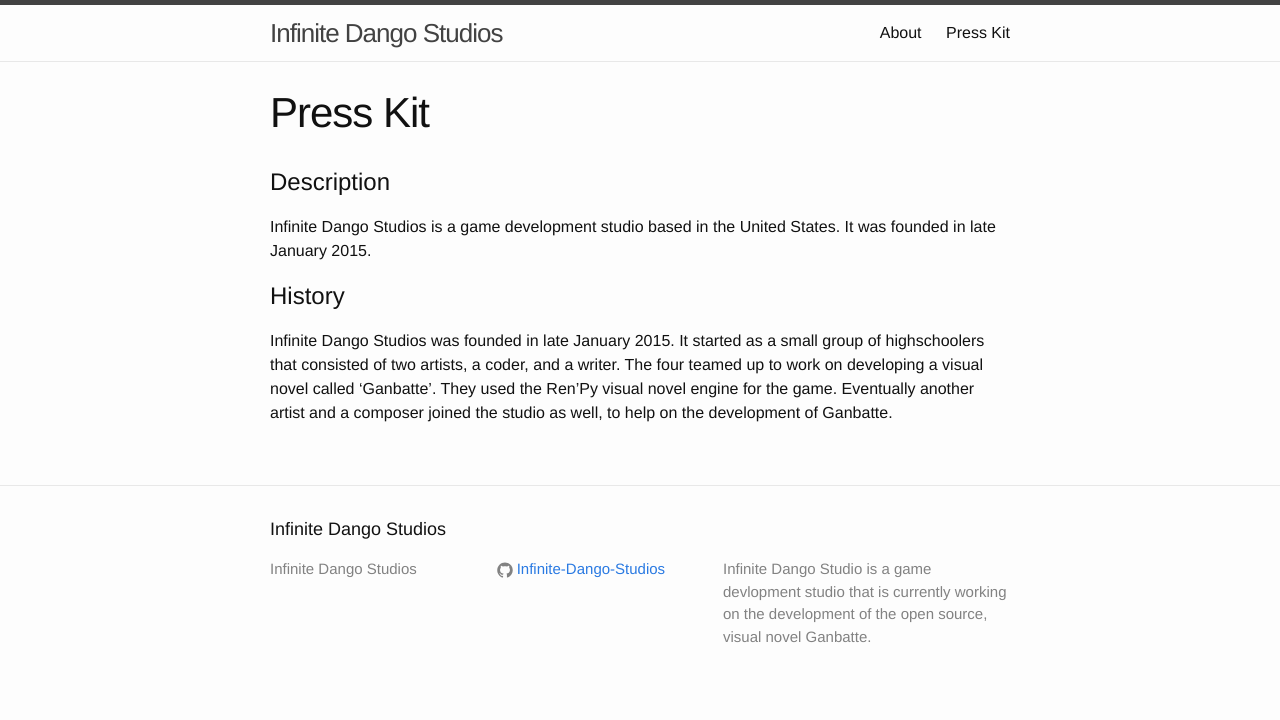
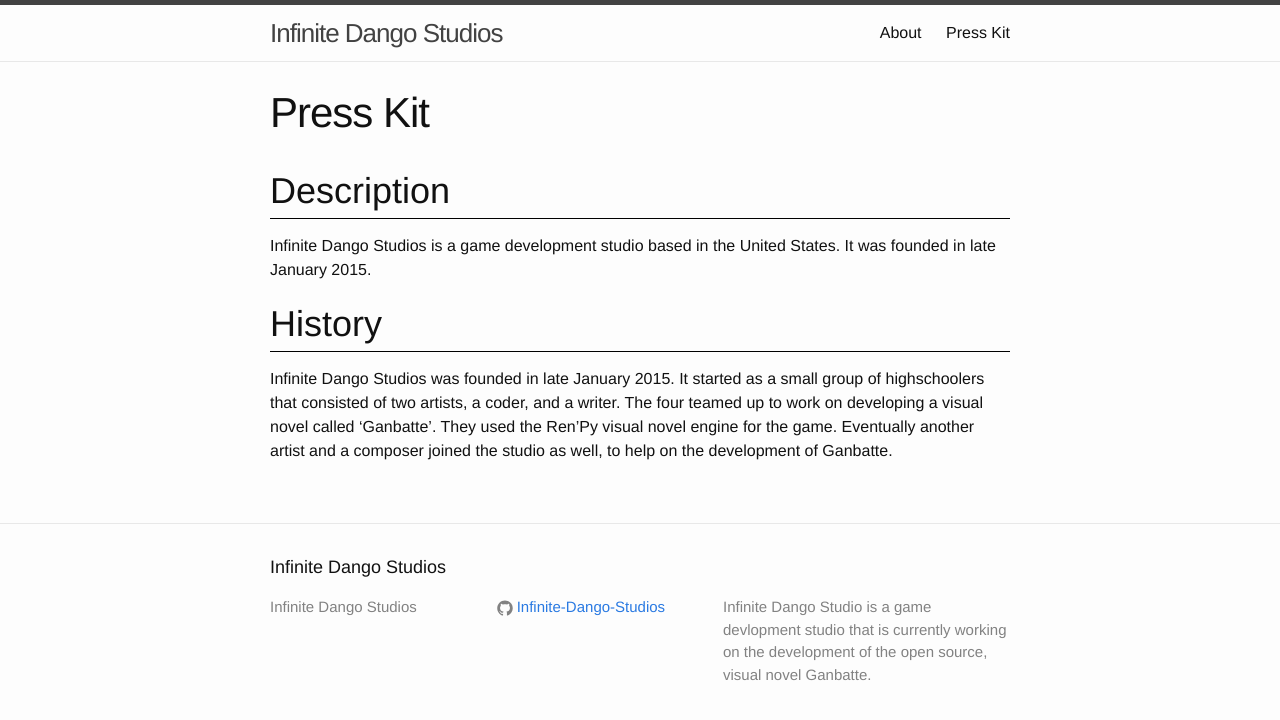
Before and after one commit to Infinite-Dango-Studios/Infinite-Dango-Studios.github.io, a Jekyll site: the page built from press_kit.md, in a window 1280 px wide. Shown: the top 720 px of the page. Built offline with Jekyll 4.4.1, drawn with Linux system fonts in a browser that asks for light colours.

Commit message:
Added css for h1 tags
Added css that makes text in h1 tag markdown be larger than h2 text, and
have a border below it.

```diff
--- a/_sass/_layout.scss
+++ b/_sass/_layout.scss
@@ -210,6 +210,15 @@
 .post-content {
     margin-bottom: $spacing-unit;
 
+    h1 {
+        font-size: 36px;
+        border-bottom: 1px solid #000000;
+
+        @include media-query($on-laptop) {
+            font-size: 32px;
+        }
+    }
+
     h2 {
         font-size: 32px;
 
```
